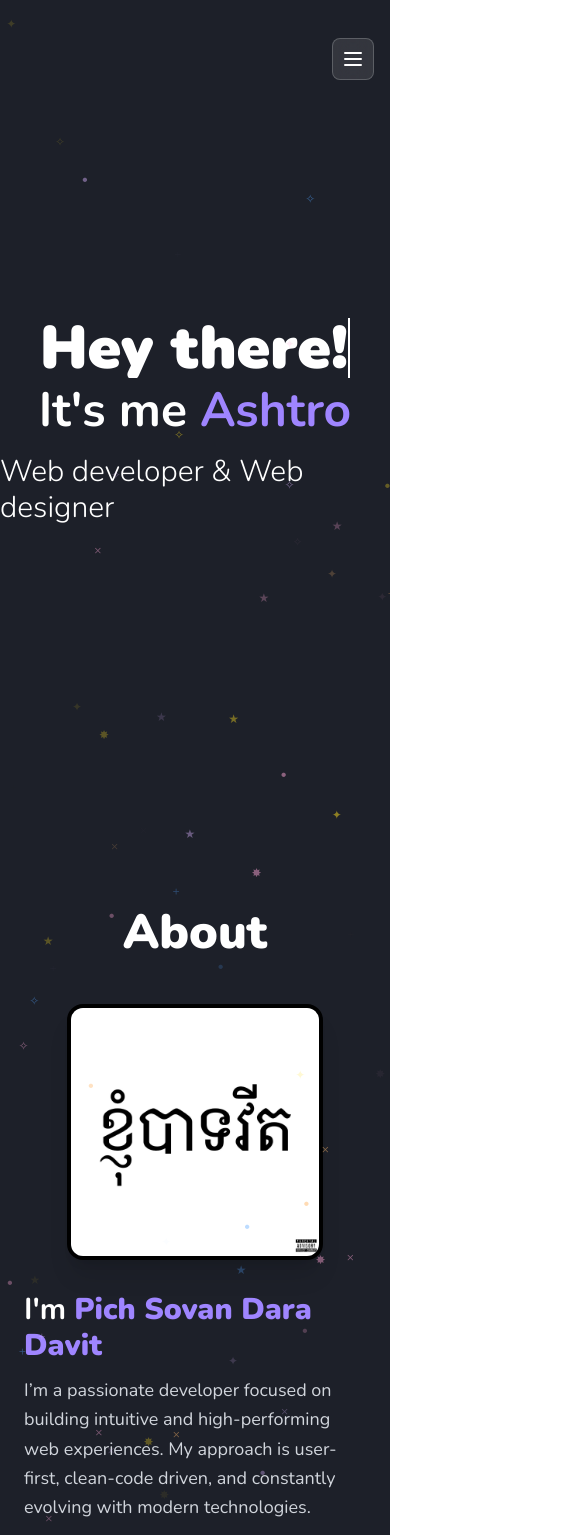
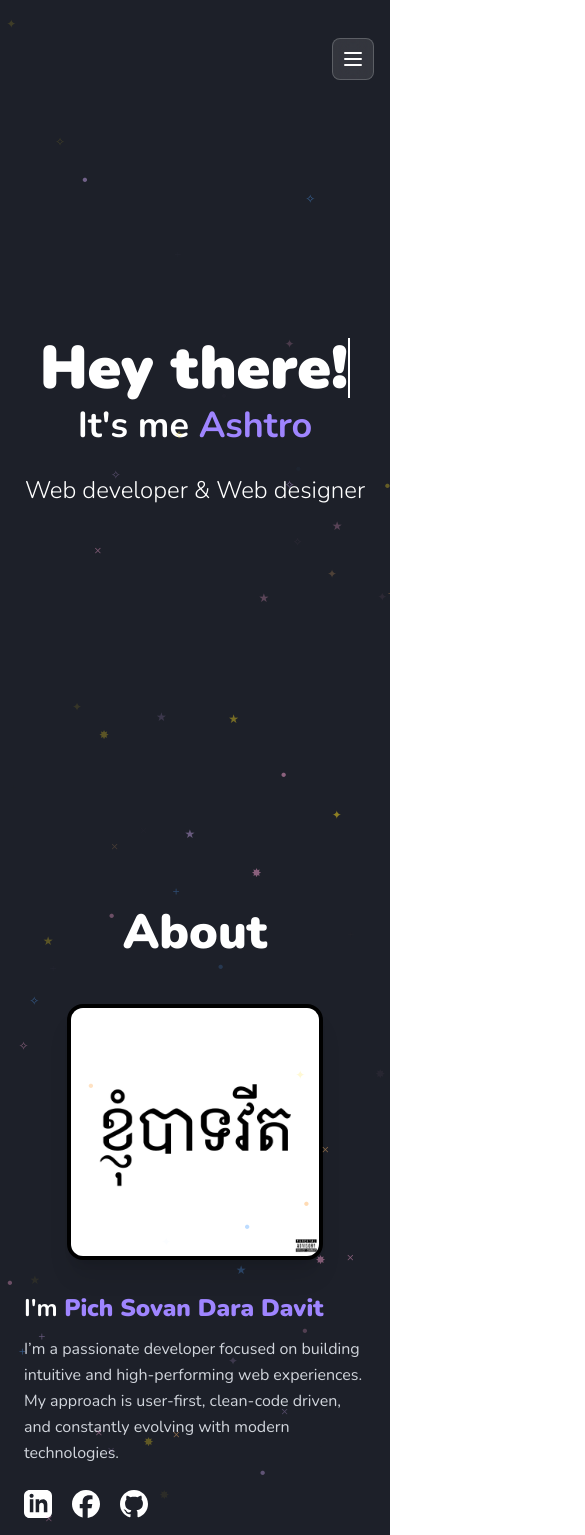
Before and after one commit to IsMeVit/Portfolio-V2, a Vue app: page / in a window 390 px wide. Shown: the top 1535 px of the page, 585 px wide, since content can reach past the window. Built offline with nearby package versions, Linux system fonts and the light colour scheme.

Commit message:
fixed bugs

```diff
--- a/src/App.vue
+++ b/src/App.vue
@@ -7,7 +7,7 @@ import Project from './components/Project.vue';
 </script>
 
 <template>
-  <div class="relative min-h-screen bg-[#1d2029] text-white flex flex-col items-center justify-center">
+  <div class="relative min-h-screen bg-[#1d2029] text-white flex flex-col items-center justify-center overflow-x-hidden">
     <Navbar/>
     <Home/>
     <Background/>
--- a/src/components/About.vue
+++ b/src/components/About.vue
@@ -34,8 +34,8 @@ const getSocialLink = (name) => {
 </script>
 
 <template>
-  <div class="font-[Space-Mono] min-h-screen text-white px-6 py-16">
-    <h1 class="text-5xl font-black text-center mb-12">About</h1>
+  <div class="w-full overflow-hidden font-[Space-Mono] min-h-screen text-white px-6 py-16">
+    <h1 class="text-5xl font-black text-center md:text-center mb-12">About</h1>
 
     <div class="flex flex-col md:flex-row md:items-start items-center gap-8 max-w-6xl mx-auto">
       <img
@@ -45,10 +45,10 @@ const getSocialLink = (name) => {
       />
 
       <div class="text-left max-w-2xl">
-        <h2 class="text-3xl font-bold mb-3">
+        <h2 class="text-2xl md:text-3xl font-bold mb-3 ">
           I'm <span class="text-[#9f85ff] font-black">Pich Sovan Dara Davit</span>
         </h2>
-        <p class="text-gray-300 text-lg leading-relaxed mb-6">
+        <p class="text-gray-300  md:text-lg leading-relaxed mb-6">
           I’m a passionate developer focused on building intuitive and high-performing web experiences. My approach is user-first, clean-code driven, and constantly evolving with modern technologies.
         </p>
 
--- a/src/components/Home.vue
+++ b/src/components/Home.vue
@@ -59,14 +59,14 @@ function eraseWord() {
 </script>
 
 <template>
-  <div class="relative min-h-screen bg-[#1d2029] text-white flex flex-col items-center justify-center sm:text-center" style="font-family: 'Space-mono';">
-    <h1 class="font-[1000] text-6xl mb-2 min-h-[6vh] whitespace-nowrap overflow-hidden border-r-2 border-white sm:text-6xl typewriter-text">
+  <div class="w-full overflow-hidden relative min-h-screen bg-[#1d2029] text-white flex flex-col items-center justify-center sm:text-center" style="font-family: 'Space-mono';">
+    <h1 class="font-[1000] text-6xl md:text-6xl mb-2 min-h-[6vh] whitespace-nowrap border-r-2 border-white sm:text-6xl typewriter-text">
     {{ Greeting }}
     </h1>
-    <h2 class="font-bold text-5xl min-h-[8vh]">
+    <h2 class="font-bold text-4xl md:text-5xl min-h-[8vh]">
       It's me <span class="text-[#9f85ff] typewriter-text">{{ currentWord }}</span>
     </h2>
-    <h2 class="font-light text-3xl">Web developer & Web designer</h2>
+    <h2 class="font-light text-2xl md:text-3xl">Web developer & Web designer</h2>
   </div>
 </template>
 
--- a/src/components/Project.vue
+++ b/src/components/Project.vue
@@ -1,7 +1,27 @@
 <script setup>
-import { ref } from 'vue'
+import { ref, computed, onMounted, onBeforeUnmount } from 'vue'
 
 const currentIndex = ref(0)
+
+const totalSlides = computed(() => Math.ceil(projects.length / 1))
+
+const ifisMobile = ref(window.innerWidth < 768)
+
+const updateScreen = () => {
+  ifisMobile.value = window.innerWidth < 768
+}
+
+onMounted(() => {
+  window.addEventListener('resize', updateScreen)
+})
+
+onBeforeUnmount(() => {
+  window.removeEventListener('resize', updateScreen)
+})
+
+const slideWidth = computed(() => (ifisMobile.value ? 100 : 50)) // 100% if mobile, 50% if md+
+const translateX = computed(() => `translateX(-${currentIndex.value * slideWidth.value}%)`)
+
 
 const projects = [
   {
@@ -39,15 +59,16 @@ const nextSlide = () => {
 </script>
 
 <template>
-  <div class="min-h-screen font-[Space-Mono] text-white ">
+  <div class="min-h-screen w-full overflow-hidden font-[Space-Mono] text-white ">
     <h1 class="text-center text-5xl font-black md:mb-12 min-h-[15vh]">My Projects</h1>
 
-    <div class="relative max-w-6xl mx-auto px-4 py-16 sm:px-6 lg:px-0 flex items-center justify-center overflow-hidden">
-      <button @click="prevSlide" class="absolute left-85 md:left-0 z-10 bg-[#1e2431] hover:bg-[#2c3445] p-3 rounded-full">
+    <div class="relative max-w-6xl mx-auto px-4 py-16 sm:px-6 lg:px-0 flex items-center justify-center ">
+      <button @click="prevSlide" class="absolute left-1 md:left-0 z-10 bg-[#1e2431] hover:bg-[#2c3445] p-3 rounded-full">
         <span class="text-yellow-300">&lt;</span>
       </button>
 
-      <div class="flex transition-transform duration-500 ease-in-out" :style="{ transform: `translateX(-${currentIndex * 100}%)` }">
+    <div class="overflow-hidden w-full max-w-4xl">
+      <div class="flex transition-transform duration-500 ease-in-out" :style="{ transform: translateX }">
         <div v-for="(project, index) in projects" :key="index" class="min-w-full md:min-w-1/2 flex justify-center">
           <div class="bg-[#1e2431] rounded-lg p-6 w-80 mb-6 md:mb-0 shadow-md text-left">
             <h3 class="text-xl font-bold mb-2">{{ project.title }}</h3>
@@ -61,14 +82,13 @@ const nextSlide = () => {
           </div>
         </div>
       </div>
+    </div>
 
-      <!-- Right Arrow -->
-      <button @click="nextSlide" class="absolute right-85 md:right-0 z-10 bg-[#1e2431] hover:bg-[#2c3445] p-3 rounded-full">
+      <button @click="nextSlide" class="absolute right-1 md:right-0 z-10 bg-[#1e2431] hover:bg-[#2c3445] p-3 rounded-full">
         <span class="text-yellow-300">&gt;</span>
       </button>
     </div>
 
-    <!-- Dots -->
     <div class="mt-6 flex justify-center space-x-2">
       <span
         v-for="(dot, i) in projects"
```
